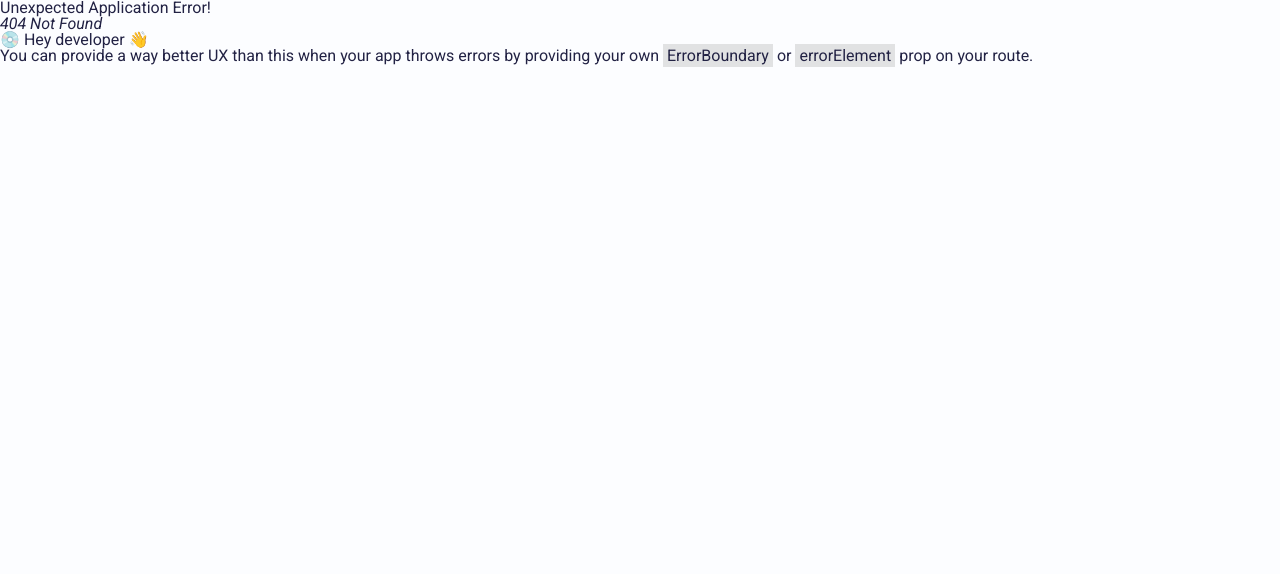
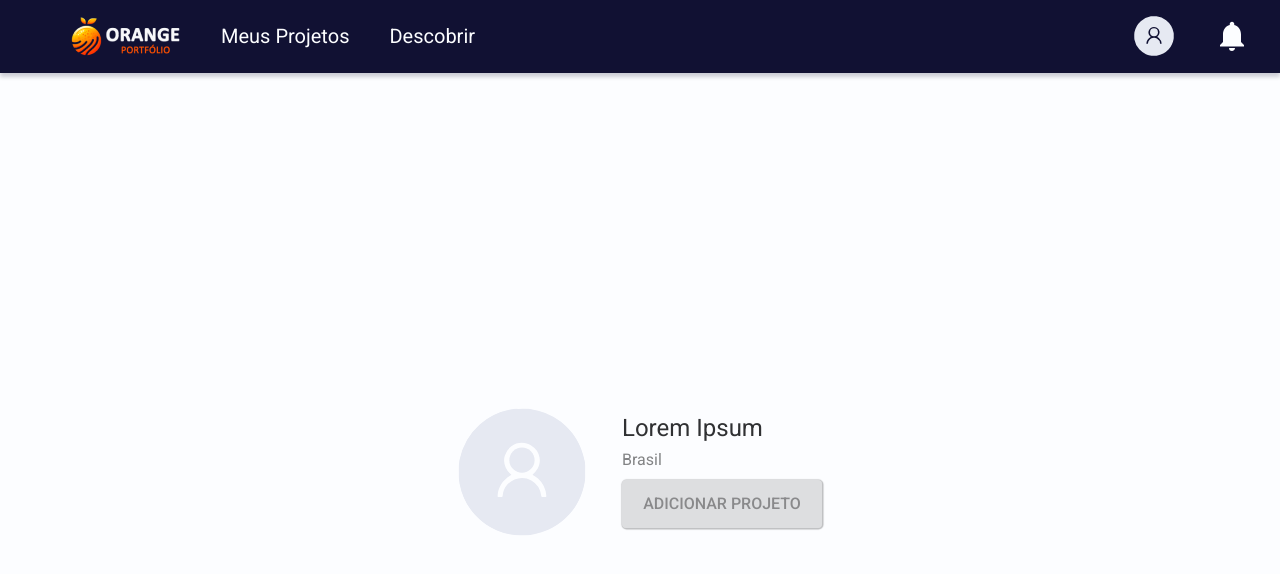
Before and after one commit to squad7-fcamara/spa-orange-portfolio, a React (Vite) app: page /my-portfolio in a window 1280 px wide. Before the commit this address had no page. Shown: the top 574 px of the page. Built offline with nearby package versions, Linux system fonts and the light colour scheme.

Commit message:
:recycle: refactor(Profile Stamp):  making better use of styled-components

```diff
--- a/src/components/Dashboard/index.jsx
+++ /dev/null
@@ -1,7 +0,0 @@
-import { DashboardSC } from "./style";
-
-const Dashboard = () => {
-  return <DashboardSC />;
-};
-
-export default Dashboard;
--- /dev/null
+++ b/src/components/UserProfileStamp/index.jsx
@@ -0,0 +1,40 @@
+import {
+  AddProjectButtonSC,
+  ProfilePictureSC,
+  SectionSC,
+  UserCountrySC,
+  UserNameSC,
+  UserProfileStampSC,
+} from "./style";
+import profilePictureDefault from "../../assets/images/profile-picture-default.svg";
+import { useEffect, useState } from "react";
+
+const UserProfileStamp = (props) => {
+  const [profilePicture, setProfilePicture] = useState(profilePictureDefault);
+  const [userName, setUserName] = useState("Carregando...");
+  const [userCountry, setUserCountry] = useState("...");
+  const [btnLabel, setBtnLabel] = useState("...");
+  const [isLoaded, setIsLoaded] = useState(false);
+
+  useEffect(() => {
+    setUserName(props.fullName || "Lorem Ipsum");
+    setProfilePicture(props.userPicture || profilePictureDefault);
+    setUserCountry("Brasil");
+    setBtnLabel("ADICIONAR PROJETO");
+  }, [props.fullName, props.userPicture]);
+
+  return (
+    <UserProfileStampSC>
+      <ProfilePictureSC src={profilePicture} alt="imagem de perfil" />
+      <SectionSC>
+        <UserNameSC>{userName}</UserNameSC>
+        <UserCountrySC>{userCountry}</UserCountrySC>
+        <AddProjectButtonSC $activated={isLoaded} disabled={!isLoaded}>
+          {btnLabel}
+        </AddProjectButtonSC>
+      </SectionSC>
+    </UserProfileStampSC>
+  );
+};
+
+export default UserProfileStamp;
--- /dev/null
+++ b/src/components/UserProfileStamp/style.jsx
@@ -0,0 +1,61 @@
+import styled from "styled-components";
+
+export const UserProfileStampSC = styled.header`
+  width: 364px;
+  margin: 0 auto;
+  margin-top: 112px;
+  margin-bottom: 40px;
+
+  display: flex;
+  justify-content: space-between;
+`;
+
+export const SectionSC = styled.section`
+  padding: 0.5rem 0;
+  display: flex;
+  flex-direction: column;
+  justify-content: space-between;
+`;
+
+export const ProfilePictureSC = styled.img`
+  width: 8rem;
+  height: 8rem;
+
+  border-radius: 50%;
+`;
+
+export const UserNameSC = styled.h1`
+  font-size: 1.5rem;
+  color: #303133;
+`;
+
+export const UserCountrySC = styled.p`
+  font-size: 1rem;
+  color: #0b0c0d;
+  opacity: 0.5;
+`;
+
+export const AddProjectButtonSC = styled.button`
+  width: 12.5rem;
+  height: 3rem;
+
+  font-size: 1rem;
+  font-weight: 500;
+  color: rgba(0, 0, 0, 0.38);
+
+  border: none;
+  border-radius: 4px;
+
+  background: rgba(0, 0, 0, 0.12);
+  box-shadow: 0.5px 0.5px 1px 1px rgba(0, 0, 0, 0.25);
+
+  &:hover {
+    cursor: ${(props) => (props.$activated ? "pointer" : "not-allowed")};
+  }
+
+  &:active {
+    ${(props) =>
+      props.$activated &&
+      "position: relative; top: 1px; left: 1px; box-shadow: 0px 0px 1px 1px rgba(0, 0, 0, 0.25);"}
+  }
+`;
--- a/src/main.jsx
+++ b/src/main.jsx
@@ -4,11 +4,11 @@ import { RouterProvider, createBrowserRouter } from "react-router-dom";
 import { GoogleOAuthProvider } from "@react-oauth/google";
 import { GlobalStyled } from "./GlobalStyled.jsx";
 import Navbar from "./components/Navbar/index.jsx";
+import MyPortfolio from "./pages/MyPortfolio/index.jsx";
 import MyProjects from "./pages/MyProjects/index.jsx";
 import Discover from "./pages/Discover/index.jsx";
 import Login from "./pages/Login/index.jsx";
 import SignUp from "./pages/SignUp/SignUp.jsx";
-import Dashboard from "./components/Dashboard/index.jsx";
 
 const routes = createBrowserRouter([
   { path: "/", element: <Login /> },
@@ -17,7 +17,7 @@ const routes = createBrowserRouter([
     path: "/",
     element: <Navbar />,
     children: [
-      { path: "/dashboard", element: <Dashboard /> },
+      { path: "/my-portfolio", element: <MyPortfolio /> },
       { path: "/my-projects", element: <MyProjects /> },
       { path: "/discover", element: <Discover /> },
     ],
--- /dev/null
+++ b/src/pages/MyPortfolio/index.jsx
@@ -0,0 +1,12 @@
+import { DashboardSC } from "../../components/Dashboard/style";
+import UserProfileStamp from "../../components/UserProfileStamp";
+
+const MyPortfolio = () => {
+  return (
+    <DashboardSC>
+      <UserProfileStamp />
+    </DashboardSC>
+  );
+};
+
+export default MyPortfolio;
```
